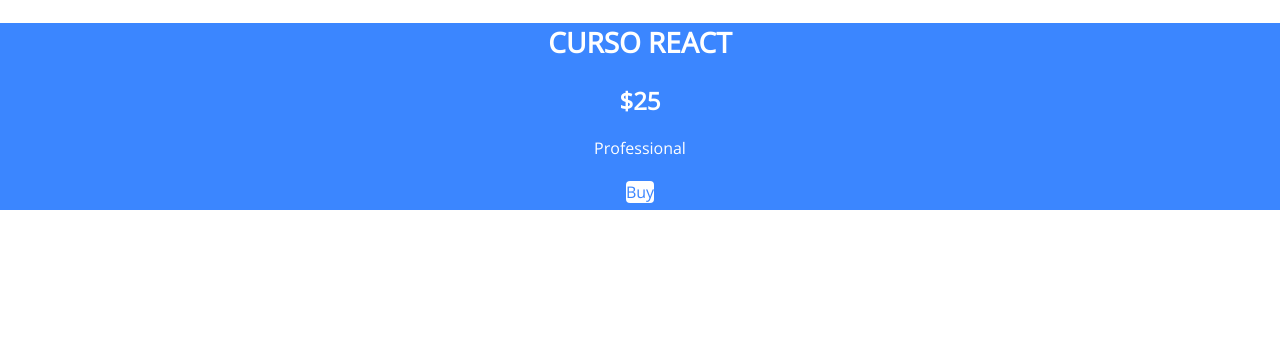
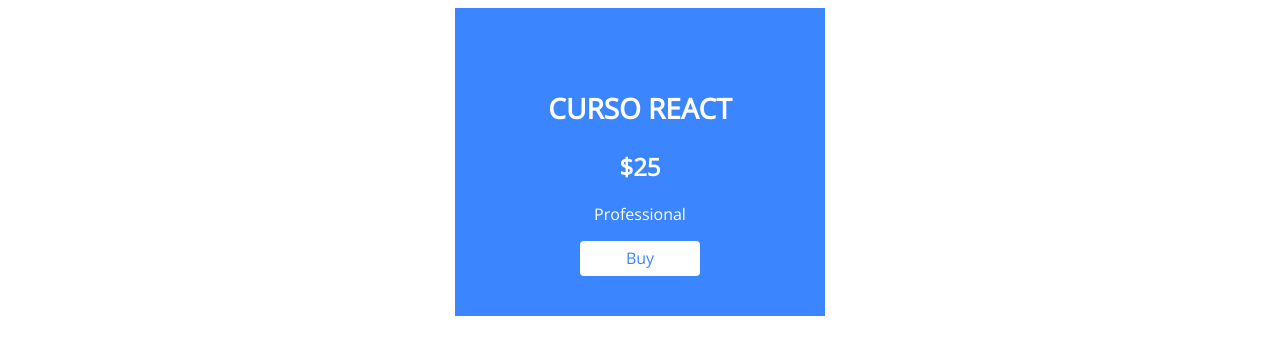
Before and after one commit to mauraodev/curso-react, a React (Create React App) app in the folder agenda-collab/: page / in a window 1280 px wide. Shown: the top 354 px of the page. Built offline with nearby package versions, Linux system fonts and the light colour scheme.

Commit message:
Alterações de js

```diff
--- a/agenda-collab/src/index.js
+++ b/agenda-collab/src/index.js
@@ -1,6 +1,15 @@
-import React from 'react';
+import React, {Fragment} from 'react';
 import ReactDOM from 'react-dom';
-import './index.css';
+
+import './styles/setings/colors';
+
 import App from './App.js';
+import GlobalColors from './styles/setings/colors';
 
-ReactDOM.render(<App />, document.getElementById('root'));
+ReactDOM.render(
+    <Fragment>
+        <GlobalColors />
+        <App />
+    </Fragment>,
+    document.getElementById('root')
+);
--- a/agenda-collab/src/styles.js
+++ b/agenda-collab/src/styles.js
@@ -7,6 +7,11 @@ export const Card = styled.article`
     background-color: ${color};
     color: #fff;
     text-align: center;
+    padding-top: 58px;
+    padding-bottom: 40px;
+    width: 370px;
+    margin-left: auto;
+    margin-right: auto;
 `;
 
 export const Name = styled.h1`
@@ -20,6 +25,7 @@ export const Price = styled.h2``;
 export const Description = styled.p``;
 
 export const Button = styled.a`
+    display: inline-block;
     box-sizing: border-box;
     line-height: 35px;
     border-radius: 4px;
--- /dev/null
+++ b/agenda-collab/src/styles/setings/colors.js
@@ -0,0 +1,9 @@
+import { createGlobalStyle } from 'styled-components';
+
+const GlobalColors = createGlobalStyle `
+	:root{
+		--color-zero: #fff;
+		--color-first: #3b86ff;
+	}
+`
+export default GlobalColors;
```
